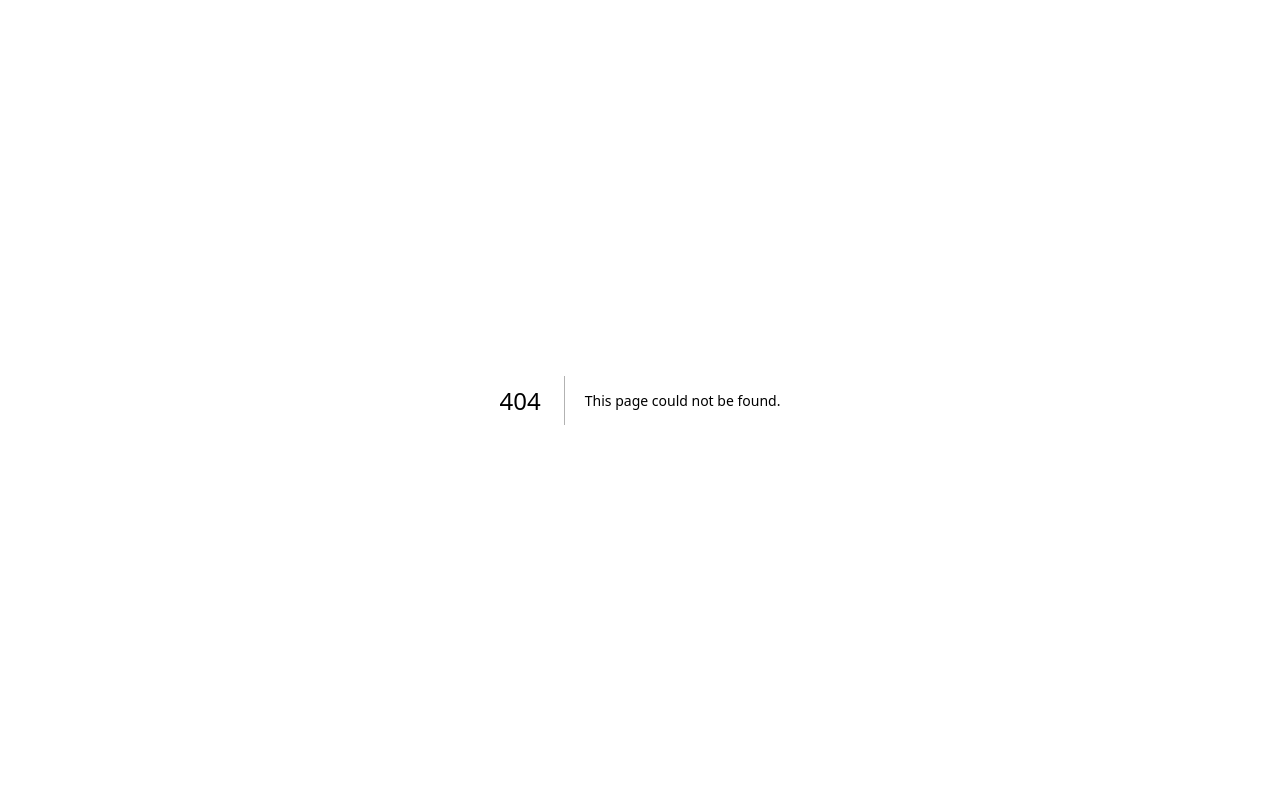
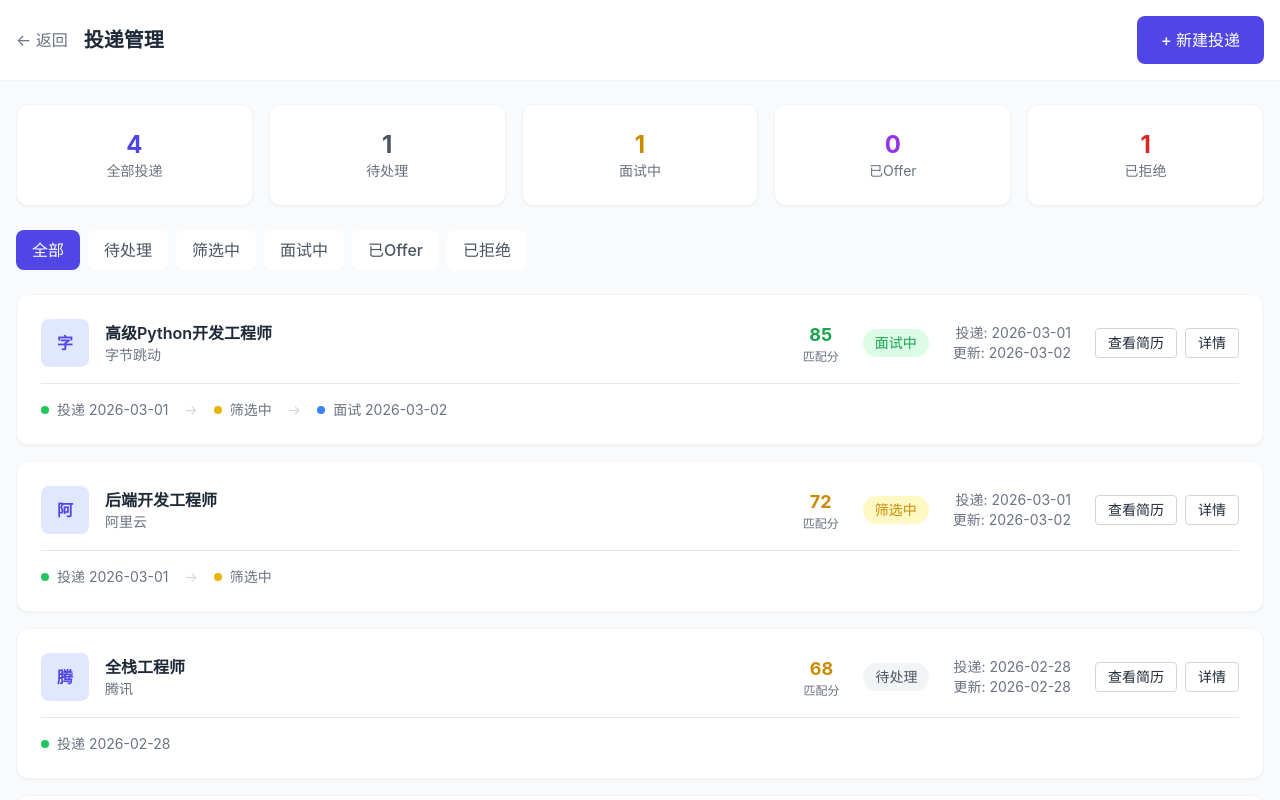
Before and after one commit to huchunxu/openclaw_jobfit, a Next.js app in the folder frontend/: page /applications in a window 1280 px wide. Before the commit this address had no page. Shown: the top 800 px of the page. Built offline with nearby package versions, Linux system fonts and the light colour scheme.

Commit message:
feat: 迭代优化 - 投递管理页面
- applications/page.tsx: 投递记录管理
- 状态筛选（待处理/筛选中/面试/offer/拒绝）
- 投递统计卡片
- 时间轴展示

```diff
--- /dev/null
+++ b/frontend/app/applications/page.tsx
@@ -0,0 +1,241 @@
+"use client";
+
+import { useState } from "react";
+import Link from "next/link";
+
+// 模拟投递数据
+const mockApplications = [
+  {
+    id: 1,
+    company: "字节跳动",
+    position: "高级Python开发工程师",
+    match_score: 85,
+    status: "interview",
+    resume_version: "v1.2",
+    sent_date: "2026-03-01",
+    last_update: "2026-03-02"
+  },
+  {
+    id: 2,
+    company: "阿里云",
+    position: "后端开发工程师",
+    match_score: 72,
+    status: "screening",
+    resume_version: "v1.0",
+    sent_date: "2026-03-01",
+    last_update: "2026-03-02"
+  },
+  {
+    id: 3,
+    company: "腾讯",
+    position: "全栈工程师",
+    match_score: 68,
+    status: "pending",
+    resume_version: "v1.1",
+    sent_date: "2026-02-28",
+    last_update: "2026-02-28"
+  },
+  {
+    id: 4,
+    company: "快手",
+    position: "后端架构师",
+    match_score: 45,
+    status: "rejected",
+    resume_version: "v1.0",
+    sent_date: "2026-02-25",
+    last_update: "2026-02-27"
+  },
+];
+
+const statusMap: Record<string, { label: string; color: string; bg: string }> = {
+  pending: { label: "待处理", color: "text-gray-600", bg: "bg-gray-100" },
+  screening: { label: "筛选中", color: "text-yellow-600", bg: "bg-yellow-100" },
+  interview: { label: "面试中", color: "text-green-600", bg: "bg-green-100" },
+  offer: { label: "已Offer", color: "text-purple-600", bg: "bg-purple-100" },
+  rejected: { label: "已拒绝", color: "text-red-600", bg: "bg-red-100" },
+};
+
+export default function ApplicationsPage() {
+  const [filter, setFilter] = useState<string>("all");
+
+  const filteredApps = filter === "all"
+    ? mockApplications
+    : mockApplications.filter(app => app.status === filter);
+
+  const stats = {
+    total: mockApplications.length,
+    pending: mockApplications.filter(a => a.status === "pending").length,
+    interview: mockApplications.filter(a => a.status === "interview").length,
+    offer: mockApplications.filter(a => a.status === "offer").length,
+    rejected: mockApplications.filter(a => a.status === "rejected").length,
+  };
+
+  return (
+    <div className="min-h-screen bg-gray-50">
+      <header className="bg-white shadow-sm">
+        <div className="container mx-auto px-4 py-4">
+          <div className="flex items-center justify-between">
+            <div className="flex items-center gap-4">
+              <Link href="/dashboard" className="text-gray-500 hover:text-gray-700">
+                ← 返回
+              </Link>
+              <h1 className="text-xl font-bold">投递管理</h1>
+            </div>
+            <button className="btn-primary">
+              + 新建投递
+            </button>
+          </div>
+        </div>
+      </header>
+
+      <div className="container mx-auto px-4 py-6">
+        {/* 统计卡片 */}
+        <div className="grid grid-cols-5 gap-4 mb-6">
+          <div className="card text-center">
+            <div className="text-2xl font-bold text-indigo-600">{stats.total}</div>
+            <div className="text-sm text-gray-500">全部投递</div>
+          </div>
+          <div className="card text-center">
+            <div className="text-2xl font-bold text-gray-600">{stats.pending}</div>
+            <div className="text-sm text-gray-500">待处理</div>
+          </div>
+          <div className="card text-center">
+            <div className="text-2xl font-bold text-yellow-600">{stats.interview}</div>
+            <div className="text-sm text-gray-500">面试中</div>
+          </div>
+          <div className="card text-center">
+            <div className="text-2xl font-bold text-purple-600">{stats.offer}</div>
+            <div className="text-sm text-gray-500">已Offer</div>
+          </div>
+          <div className="card text-center">
+            <div className="text-2xl font-bold text-red-600">{stats.rejected}</div>
+            <div className="text-sm text-gray-500">已拒绝</div>
+          </div>
+        </div>
+
+        {/* 筛选 */}
+        <div className="flex gap-2 mb-6">
+          {["all", "pending", "screening", "interview", "offer", "rejected"].map((s) => (
+            <button
+              key={s}
+              onClick={() => setFilter(s)}
+              className={`px-4 py-2 rounded-lg font-medium transition-all ${
+                filter === s
+                  ? "bg-indigo-600 text-white"
+                  : "bg-white text-gray-600 hover:bg-gray-100"
+              }`}
+            >
+              {s === "all" ? "全部" : statusMap[s]?.label || s}
+            </button>
+          ))}
+        </div>
+
+        {/* 投递列表 */}
+        <div className="space-y-4">
+          {filteredApps.map((app) => (
+            <div key={app.id} className="card">
+              <div className="flex items-center justify-between">
+                <div className="flex items-center gap-4">
+                  <div className="w-12 h-12 bg-indigo-100 rounded-lg flex items-center justify-center text-indigo-600 font-bold">
+                    {app.company[0]}
+                  </div>
+                  <div>
+                    <h3 className="font-semibold">{app.position}</h3>
+                    <p className="text-sm text-gray-500">{app.company}</p>
+                  </div>
+                </div>
+
+                <div className="flex items-center gap-6">
+                  <div className="text-center">
+                    <div className={`text-lg font-bold ${
+                      app.match_score >= 75 ? "text-green-600" :
+                      app.match_score >= 50 ? "text-yellow-600" : "text-red-600"
+                    }`}>
+                      {app.match_score}
+                    </div>
+                    <div className="text-xs text-gray-500">匹配分</div>
+                  </div>
+
+                  <span className={`px-3 py-1 rounded-full text-sm ${statusMap[app.status].bg} ${statusMap[app.status].color}`}>
+                    {statusMap[app.status].label}
+                  </span>
+
+                  <div className="text-right text-sm text-gray-500">
+                    <div>投递: {app.sent_date}</div>
+                    <div>更新: {app.last_update}</div>
+                  </div>
+
+                  <div className="flex gap-2">
+                    <button className="px-3 py-1 text-sm border border-gray-300 rounded hover:bg-gray-50">
+                      查看简历
+                    </button>
+                    <button className="px-3 py-1 text-sm border border-gray-300 rounded hover:bg-gray-50">
+                      详情
+                    </button>
+                  </div>
+                </div>
+              </div>
+
+              {/* 时间轴 */}
+              <div className="mt-4 pt-4 border-t">
+                <div className="flex items-center gap-4 text-sm">
+                  <div className="flex items-center gap-2">
+                    <span className="w-2 h-2 bg-green-500 rounded-full"></span>
+                    <span className="text-gray-500">投递 {app.sent_date}</span>
+                  </div>
+                  {app.status === "screening" || app.status === "interview" || app.status === "offer" ? (
+                    <>
+                      <span className="text-gray-300">→</span>
+                      <div className="flex items-center gap-2">
+                        <span className="w-2 h-2 bg-yellow-500 rounded-full"></span>
+                        <span className="text-gray-500">筛选中</span>
+                      </div>
+                    </>
+                  ) : null}
+                  {app.status === "interview" || app.status === "offer" ? (
+                    <>
+                      <span className="text-gray-300">→</span>
+                      <div className="flex items-center gap-2">
+                        <span className="w-2 h-2 bg-blue-500 rounded-full"></span>
+                        <span className="text-gray-500">面试 {app.last_update}</span>
+                      </div>
+                    </>
+                  ) : null}
+                  {app.status === "offer" ? (
+                    <>
+                      <span className="text-gray-300">→</span>
+                      <div className="flex items-center gap-2">
+                        <span className="w-2 h-2 bg-purple-500 rounded-full"></span>
+                        <span className="text-gray-500">获得Offer</span>
+                      </div>
+                    </>
+                  ) : null}
+                  {app.status === "rejected" ? (
+                    <>
+                      <span className="text-gray-300">→</span>
+                      <div className="flex items-center gap-2">
+                        <span className="w-2 h-2 bg-red-500 rounded-full"></span>
+                        <span className="text-gray-500">被拒 {app.last_update}</span>
+                      </div>
+                    </>
+                  ) : null}
+                </div>
+              </div>
+            </div>
+          ))}
+
+          {filteredApps.length === 0 && (
+            <div className="card text-center py-12">
+              <div className="text-4xl mb-4">📭</div>
+              <h3 className="text-lg font-medium mb-2">暂无投递记录</h3>
+              <p className="text-gray-500 mb-4">开始投递岗位来追踪你的求职进度</p>
+              <Link href="/jd/upload" className="btn-primary inline-block">
+                上传JD开始投递
+              </Link>
+            </div>
+          )}
+        </div>
+      </div>
+    </div>
+  );
+}
```
